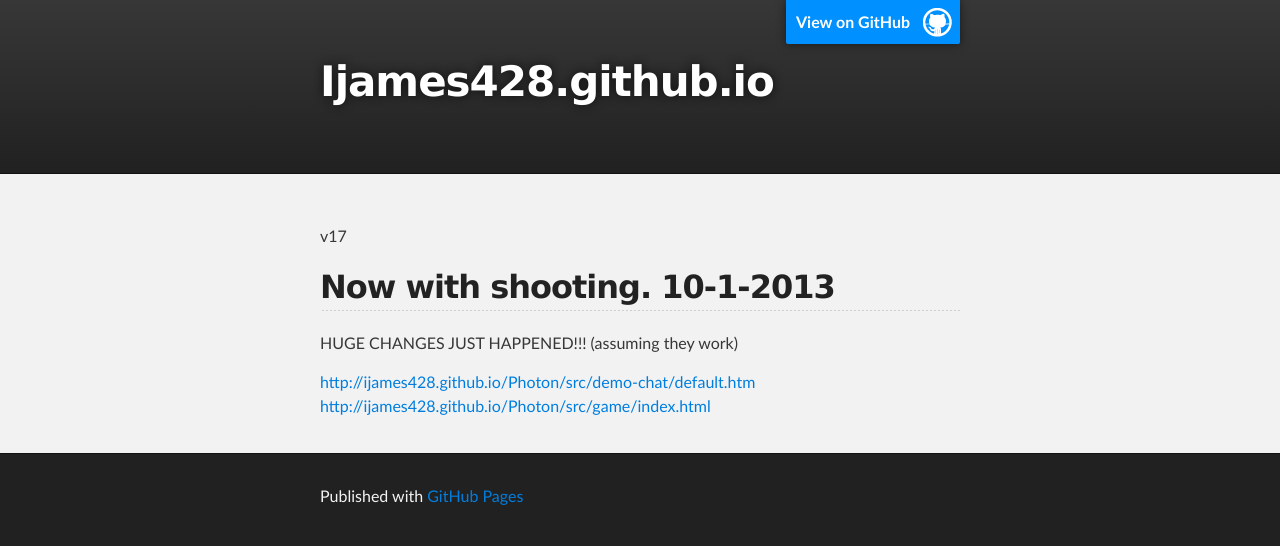
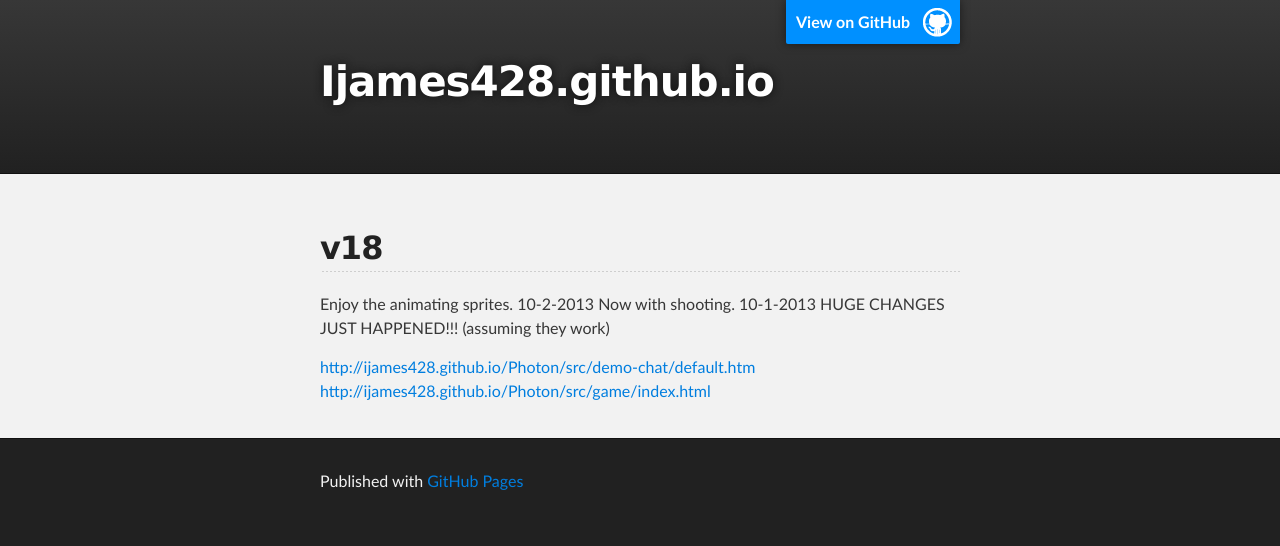
Before and after one commit to ijames428/ijames428.github.io, a plain HTML site: page index.html in a window 1280 px wide. Drawn offline with Linux system fonts and the light colour scheme.

Commit message:
Replace master branch with page content via GitHub

```diff
--- a/index.html
+++ b/index.html
@@ -27,12 +27,12 @@
     <!-- MAIN CONTENT -->
     <div id="main_content_wrap" class="outer">
       <section id="main_content" class="inner">
-        <p>v17</p>
+        <h2>
+<a name="v18" class="anchor" href="#v18"><span class="octicon octicon-link"></span></a>v18</h2>
 
-<h2>
-<a name="now-with-shooting--10-1-2013" class="anchor" href="#now-with-shooting--10-1-2013"><span class="octicon octicon-link"></span></a>Now with shooting.  10-1-2013</h2>
-
-<p>HUGE CHANGES JUST HAPPENED!!! (assuming they work)</p>
+<p>Enjoy the animating sprites. 10-2-2013
+Now with shooting.  10-1-2013
+HUGE CHANGES JUST HAPPENED!!! (assuming they work)</p>
 
 <p><a href="http://ijames428.github.io/Photon/src/demo-chat/default.htm">http://ijames428.github.io/Photon/src/demo-chat/default.htm</a>
 <a href="http://ijames428.github.io/Photon/src/game/index.html">http://ijames428.github.io/Photon/src/game/index.html</a></p>
--- a/params.json
+++ b/params.json
@@ -1 +1 @@
-{"name":"Ijames428.github.io","tagline":"","body":"v17\r\n\r\nNow with shooting.  10-1-2013\r\n------------------------------------------------------\r\nHUGE CHANGES JUST HAPPENED!!! (assuming they work)\r\n\r\nhttp://ijames428.github.io/Photon/src/demo-chat/default.htm\r\nhttp://ijames428.github.io/Photon/src/game/index.html","google":"","note":"Don't delete this file! It's used internally to help with page regeneration."}
+{"name":"Ijames428.github.io","tagline":"","body":"v18\r\n------------------------------------------------------\r\nEnjoy the animating sprites. 10-2-2013\r\nNow with shooting.  10-1-2013\r\nHUGE CHANGES JUST HAPPENED!!! (assuming they work)\r\n\r\nhttp://ijames428.github.io/Photon/src/demo-chat/default.htm\r\nhttp://ijames428.github.io/Photon/src/game/index.html","google":"","note":"Don't delete this file! It's used internally to help with page regeneration."}
```
